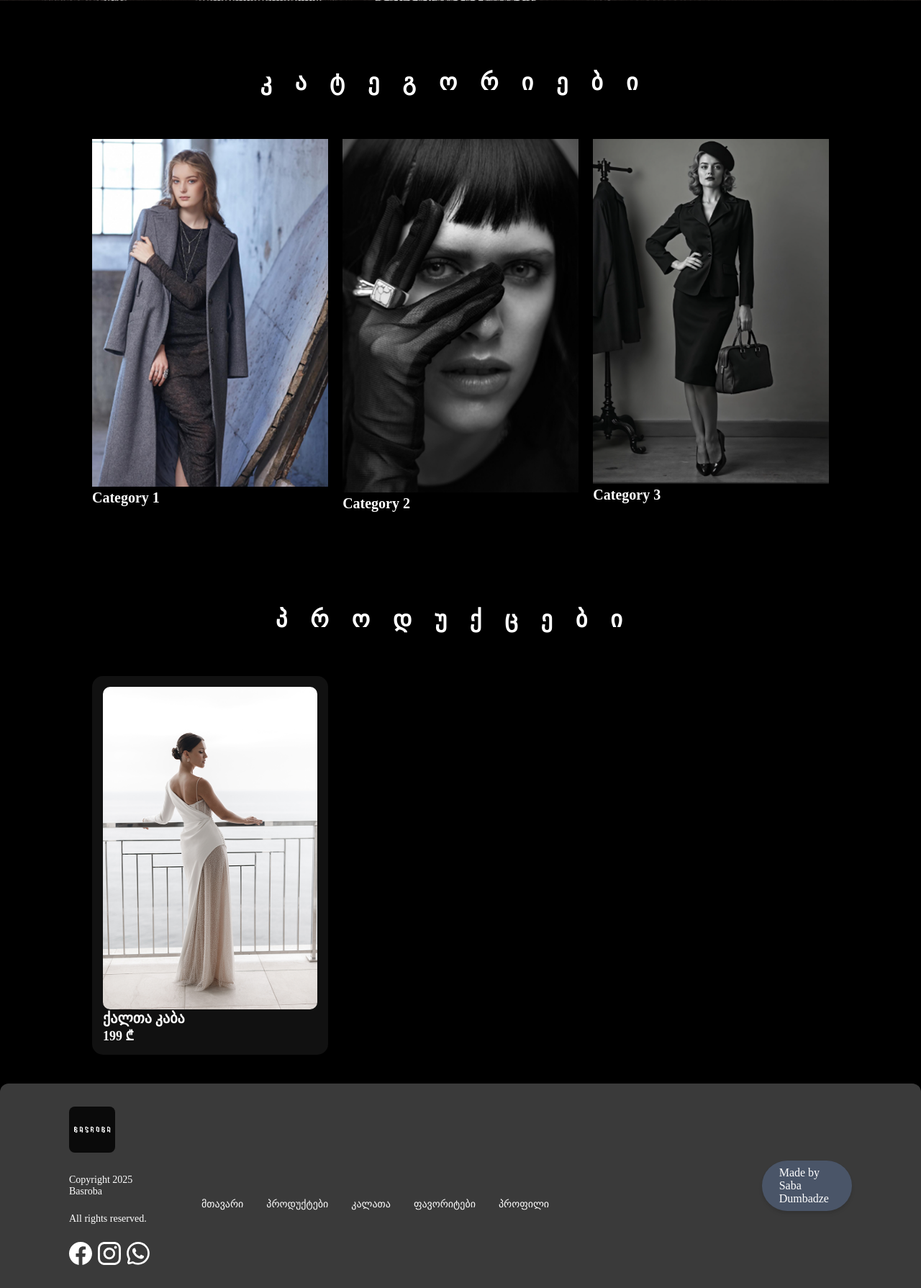
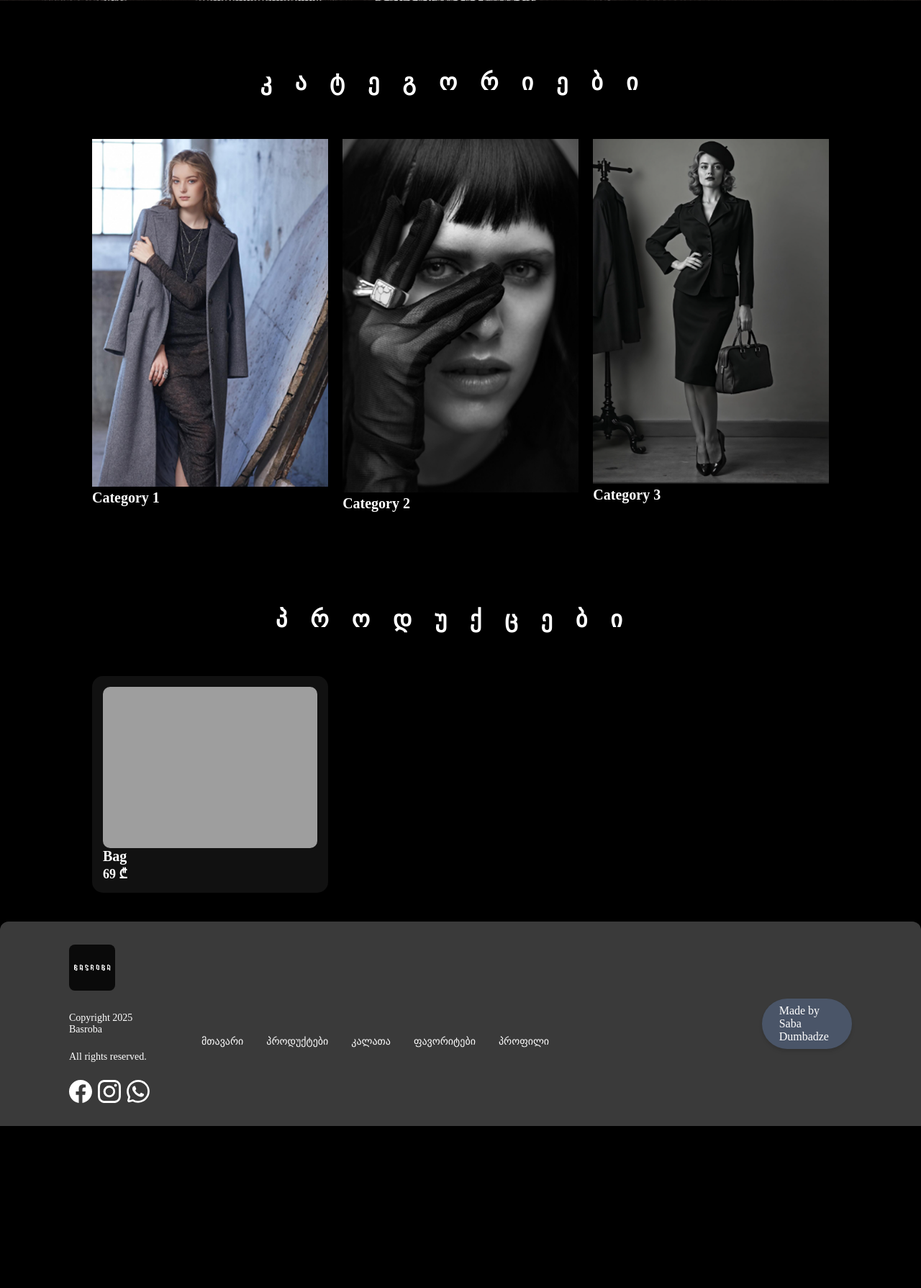
Before and after one commit to sabuka-dumbo/basroba, a Django app: page / in a window 1280 px wide. Shown: the part 949-2738 px from the top of the page at 72% size. After the commit the page ends 2513 px from the top, so only its background shows below. Run offline with Django 5.2, Linux system fonts and the light colour scheme; data comes from the database, SQL or seed files in the repository; some web fonts are replaced; grey boxes are pictures that could not be loaded.

Commit message:
Sep 7, 2025, 8:44 PM

```diff
--- a/basroba/app/templates/index.html
+++ b/basroba/app/templates/index.html
@@ -40,9 +40,9 @@
             {% for product in all_products %}
                 <a href="{% url 'product' product.pk %}" style="text-decoration: none; color: white;">
                     <div class="product-card">
-                        <img src="{% static 'pics/Dress.png' %}" class="product-image" alt="">
-                        <h3 class="product-text">ქალთა კაბა</h3>
-                        <p class="product-price">199 ₾</p>
+                        <img src="{{ product.Product_image1.url }}" class="product-image" alt="">
+                        <h3 class="product-text">{{ product.Product_name }}</h3>
+                        <p class="product-price">{{ product.Product_price_new }} ₾</p>
                     </div>
                 </a>
             {% endfor %}
--- a/basroba/app/templates/products.html
+++ b/basroba/app/templates/products.html
@@ -17,9 +17,9 @@
             {% for product in all_products %}
                 <a href="{% url 'product' product.pk %}" style="text-decoration: none; color: white;">
                     <div class="product-card">
-                        <img src="{% static 'pics/Dress.png' %}" class="product-image" alt="">
-                        <h3 class="product-text">ქალთა კაბა</h3>
-                        <p class="product-price">199 ₾</p>
+                        <img src="{{ product.Product_image1.url }}" class="product-image" alt="">
+                        <h3 class="product-text">{{ product.Product_name }}</h3>
+                        <p class="product-price">{{ product.Product_price_new }} ₾</p>
                     </div>
                 </a>
             {% endfor %}
```
